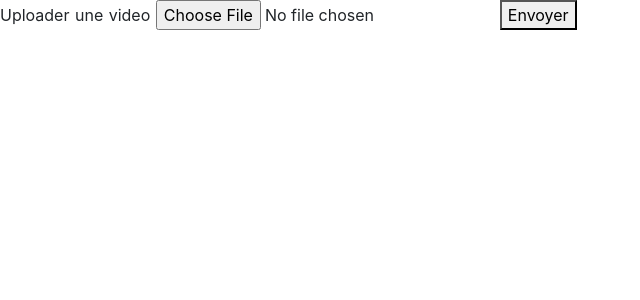
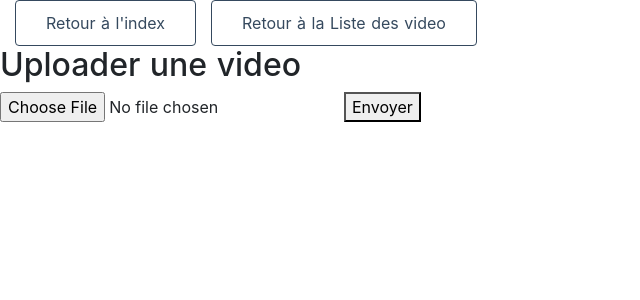
Before and after one commit to matteyeux/youtube, a Nuxt app in the folder newFront/myyoutubeapp/: page /videos/upload in a window 1280 px wide. Shown: the top 300 px of the page, without its empty margins (0-640 px from the left). Built offline with nearby package versions, Linux system fonts and the light colour scheme.

Commit message:
add upload video freat job Yoann

```diff
--- a/newFront/myyoutubeapp/pages/index.vue
+++ b/newFront/myyoutubeapp/pages/index.vue
@@ -8,6 +8,7 @@
       <div class="row">
         <nuxt-link to="/users" class="button--grey">Liste des utilisateurs</nuxt-link>
         <nuxt-link to="/videos" class="button--grey">Liste des vidéos</nuxt-link>
+        <nuxt-link to="/videos/upload" class="button--grey">Upload Video</nuxt-link>
       </div>
       <logo />
       <h1 class="title">
--- a/newFront/myyoutubeapp/pages/videos/upload.vue
+++ b/newFront/myyoutubeapp/pages/videos/upload.vue
@@ -1,10 +1,28 @@
 <template>
+  <div class="page_container">
+    <div>
+      <div class="nav">
+        <nuxt-link to="/" class="button--grey">Retour à l'index</nuxt-link>
+        <nuxt-link to="/videos" class="button--grey">Retour à la Liste des video</nuxt-link>
+      </div>
+      <h2 class="subtitle">Uploader une video</h2>
+      <div>
+        <input type="file" @change="onFileSelected">
+        <button @click="onUpload">Envoyer</button>
+      </div>
+    </div>
+  </div>
+</template>
+
+
+
+<!-- <template>
     <div>
     Uploader une video
         <input type="file" @change="onFileSelected">
         <button @click="onUpload">Envoyer</button>
     </div>
-</template>
+</template> -->
 
 <script>
 import axios from 'axios'
@@ -30,5 +48,5 @@ export default {
             });
         }
     }
-}
+};
 </script>
```
Also changed, not shown: newFront/myyoutubeapp/pages/videos/_id.vue (+0 -37 lines).
